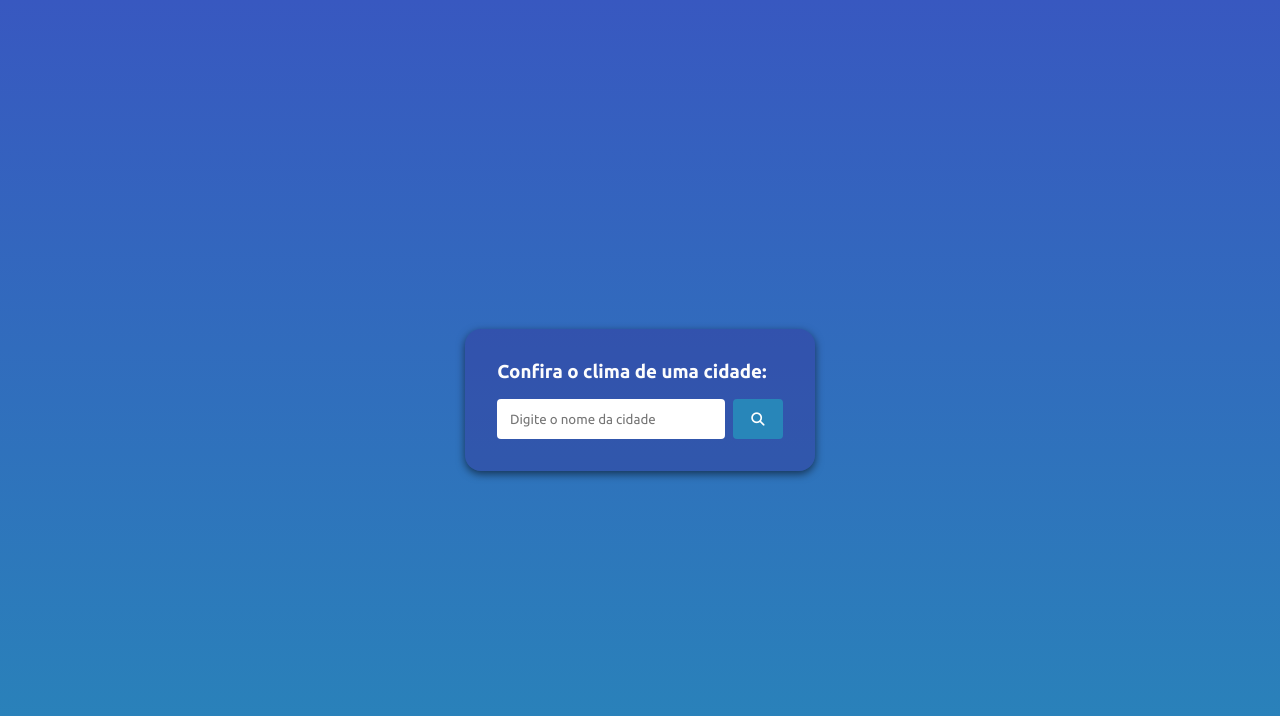
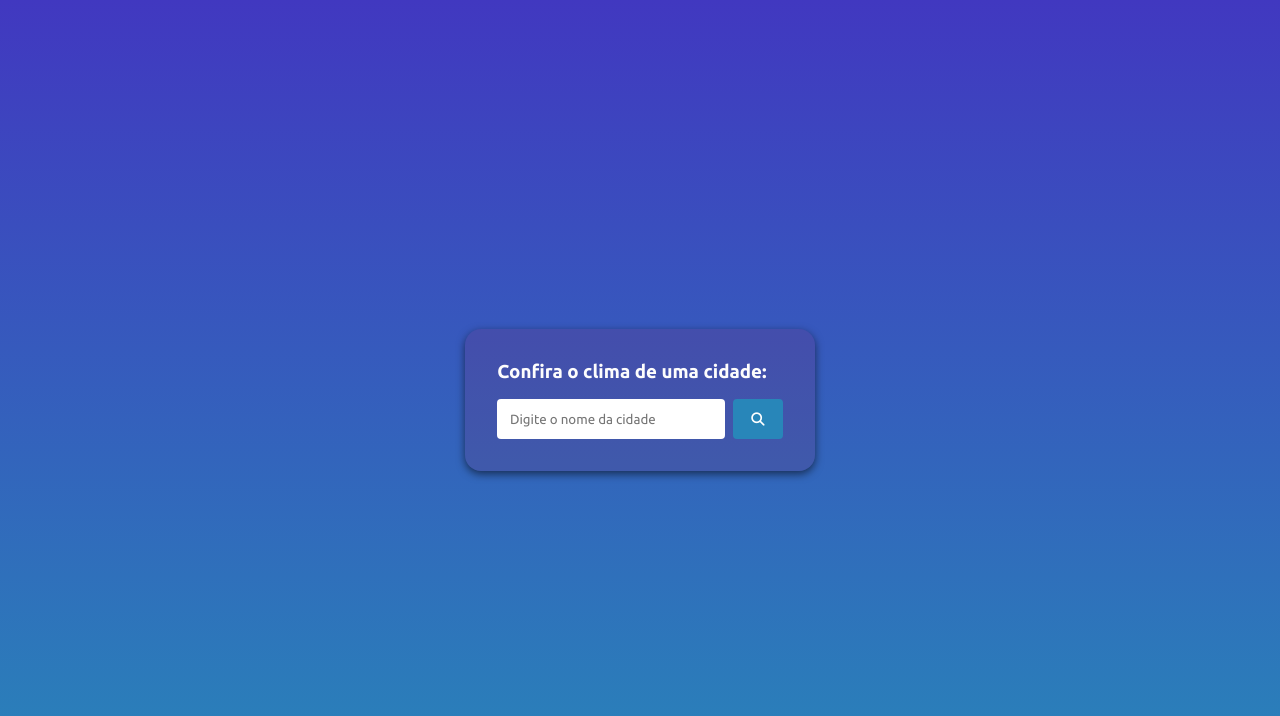
Before and after one commit to vitorhassis/PROJ-Clima, a plain HTML site: page index.html in a window 1280 px wide. Drawn offline with Linux system fonts and the light colour scheme.

Commit message:
atualizações finais

```diff
--- a/css/styles.css
+++ b/css/styles.css
@@ -5,7 +5,7 @@
 }
 
 body {
-    background: linear-gradient(180deg, rgb(56, 88, 192) 0%, #2886b9 100%) no-repeat;
+    background: linear-gradient(180deg, rgb(65, 56, 192) 0%, #2886b9 100%) no-repeat;
     display: flex;
     justify-content: center;
     align-items: center;
@@ -17,7 +17,7 @@ body {
 }
 
 .container {
-    background-color: #3517884d;
+    background-color: #88174f27;
     box-shadow: rgba(0, 0, 0, 0.555) 0px 3px 8px;
     padding: 2rem;
     color: #fdfdfd;
```
